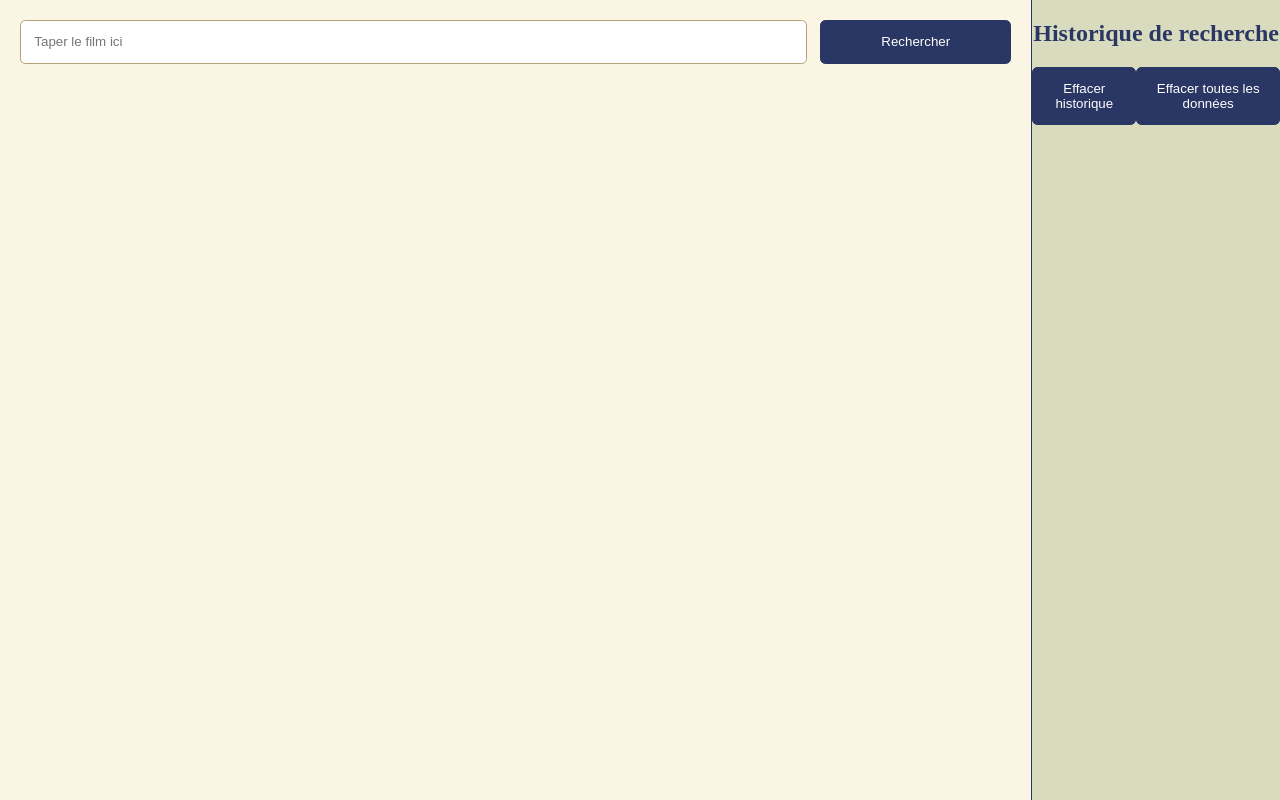
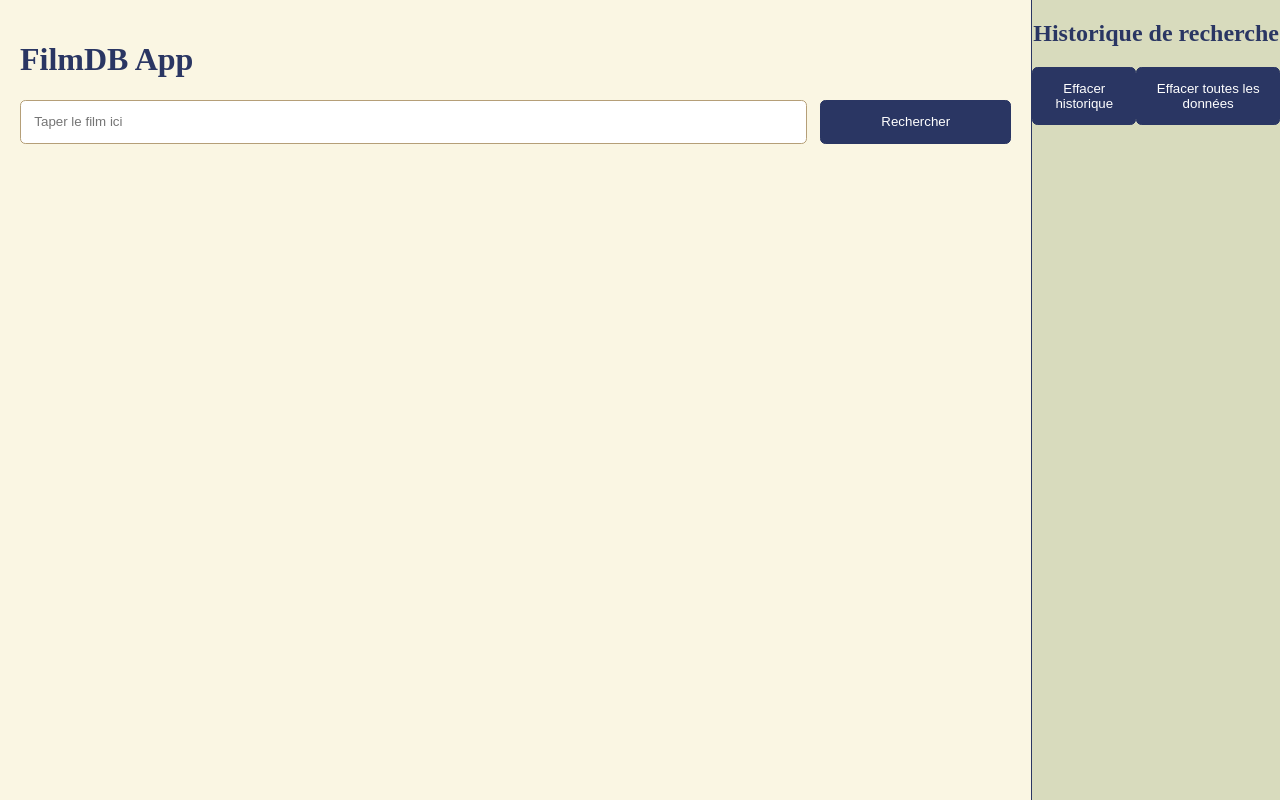
Before and after one commit to Tambour1/FilmsDB, a Vue app: page / in a window 1280 px wide. Built offline with nearby package versions, Linux system fonts and the light colour scheme.

Commit message:
feat(component): ajout du composant SearchBar #12

```diff
--- a/src/App.vue
+++ b/src/App.vue
@@ -1,6 +1,7 @@
 <script>
 import History from "./components/History.vue";
 import CurrentMovie from "./components/CurrentMovie.vue";
+import SearchBar from "./components/SearchBar.vue";
 export default {
   data() {
     return {
@@ -17,15 +18,14 @@ export default {
       currentMovie: {},
     };
   },
+
   components: {
     History,
     CurrentMovie,
+    SearchBar,
   },
+
   methods: {
-    onInput(event) {
-      this.film = event.target.value;
-    },
-
     async search() {
       this.isLoading = true;
       this.error = "";
@@ -151,10 +151,11 @@ export default {
   <body>
     <div class="grille" :style="{ height: isEmpty ? '100vh' : 'auto' }">
       <div class="main">
-        <div class="searchbar">
-          <input :value="film" @input="onInput" placeholder="Taper le film ici" />
-          <button @click="search">Rechercher</button>
-        </div>
+        <SearchBar
+          :title="'FilmDB App'"
+          v-model:film="film"
+          @search="search"
+        />
         <p>{{ nbResultats }}</p>
         <p v-if="isLoading">Chargement en cours...</p>
 
@@ -173,7 +174,6 @@ export default {
           :movie="currentMovie"
           :is-selected="details"
         />
-
       </div>
 
       <History
@@ -197,29 +197,6 @@ body {
 .grille {
   display: flex;
   height: auto;
-}
-
-.searchbar {
-  display: flex;
-}
-
-.searchbar input {
-  width: 80%;
-  padding: 1em;
-  border: 1px solid #b59f78;
-  border-radius: 0.4em;
-  background-color: #ffffff;
-}
-
-.searchbar button {
-  width: 20%;
-  padding: 1em;
-  border: 1px solid #2a3663;
-  border-radius: 0.4em;
-  margin-left: 1em;
-  background-color: #2a3663;
-  color: white;
-  cursor: pointer;
 }
 
 .main {
--- /dev/null
+++ b/src/components/SearchBar.vue
@@ -0,0 +1,56 @@
+<script>
+export default {
+  name: "SearchBar",
+  props: {
+    title: {
+      type: String,
+      required: true,
+    },
+    film: {
+      type: String,
+      required: true
+    }
+  },
+};
+</script>
+
+<template>
+    <h1>{{ title }}</h1>
+    <div class="searchbar">
+        <input
+         :value="film"
+         @input="$emit('update:film', $event.target.value)"
+         placeholder="Taper le film ici"
+        />
+        <button @click="$emit('search')">Rechercher</button>
+    </div>
+</template>
+
+<style scoped>
+.searchbar {
+  display: flex;
+}
+
+.searchbar input {
+  width: 80%;
+  padding: 1em;
+  border: 1px solid #b59f78;
+  border-radius: 0.4em;
+  background-color: #ffffff;
+}
+
+.searchbar button {
+  width: 20%;
+  padding: 1em;
+  border: 1px solid #2a3663;
+  border-radius: 0.4em;
+  margin-left: 1em;
+  background-color: #2a3663;
+  color: white;
+  cursor: pointer;
+}
+
+h1 {
+  color: #2a3663;
+}
+</style>
```
